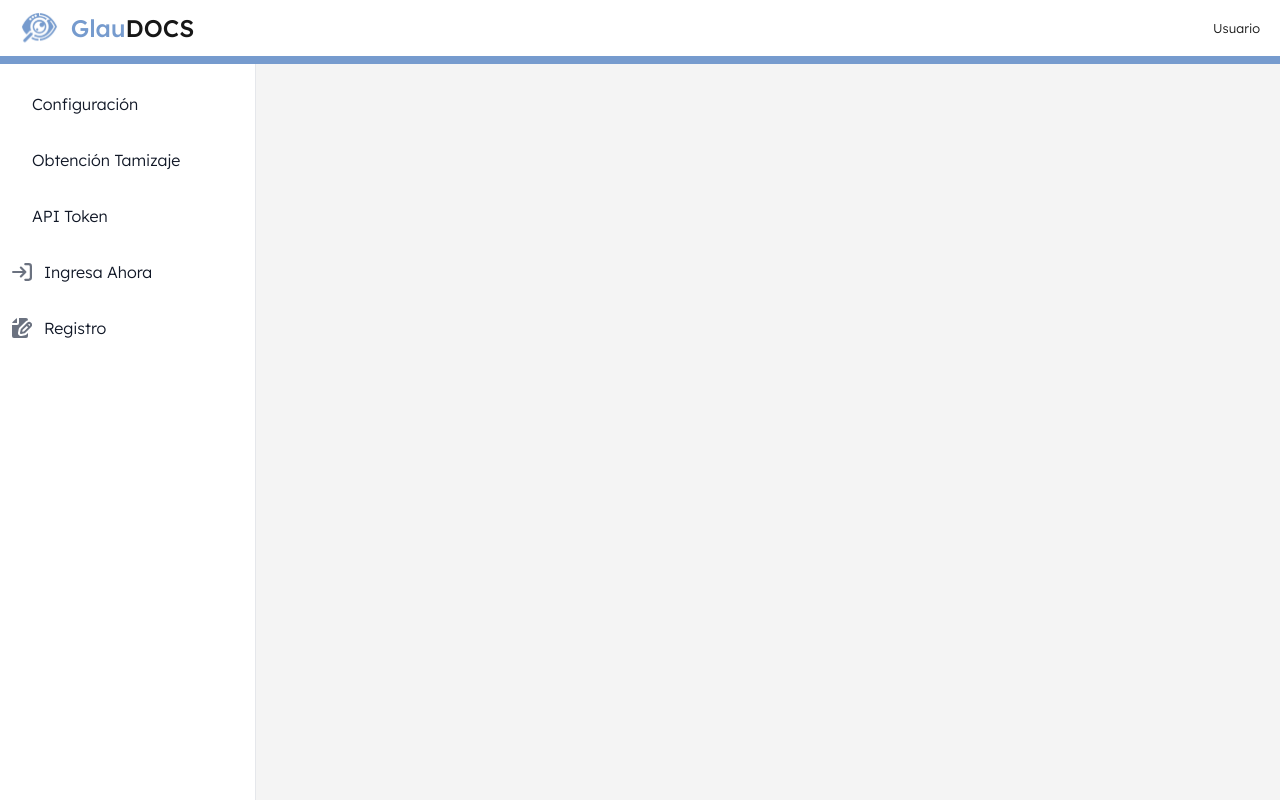
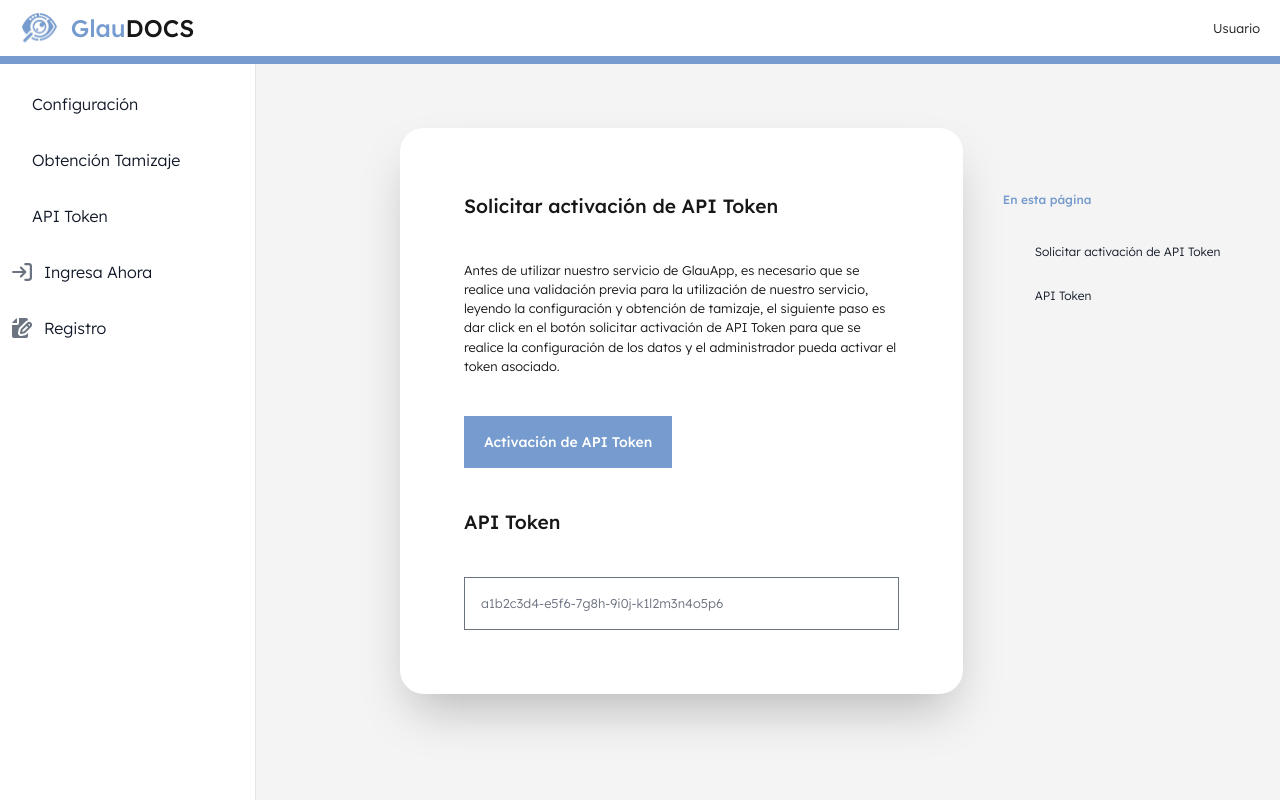
Before and after one commit to Proyecto-de-grado-GlaucomApp/glau-docs, a Next.js app: page /token in a window 1280 px wide. Built offline with nearby package versions, Linux system fonts and the light colour scheme.

Commit message:
ADD: Description

```diff
--- a/package.json
+++ b/package.json
@@ -13,7 +13,8 @@
     "flowbite-react": "^0.10.2",
     "next": "15.0.2",
     "react": "19.0.0-rc-02c0e824-20241028",
-    "react-dom": "19.0.0-rc-02c0e824-20241028"
+    "react-dom": "19.0.0-rc-02c0e824-20241028",
+    "yup": "^1.4.0"
   },
   "devDependencies": {
     "@types/node": "^20",
--- a/src/app/token/components/tokenContent.tsx
+++ b/src/app/token/components/tokenContent.tsx
@@ -6,8 +6,20 @@
     <div className="lg:p-4 lg:ml-96 grid grid-cols-1 lg:grid-cols-6 gap-10 bg-white lg:bg-inherit">
 
         <div className="lg:mt-28 lg:mb-20 col-span-4 p-10 lg:p-16 lg:border-gray-200 lg:rounded-3xl lg:shadow-2xl bg-white dark:border-gray-700 lg:mt-16 mt-16">
-            <h1 className="pb-10">GlauApp referencia documentación de API</h1>
+            <h1 className="pb-10">Solicitar activación de API Token</h1>
+            <p>Antes de utilizar nuestro servicio de GlauApp, es necesario que se realice una validación previa para la utilización de nuestro servicio, leyendo la configuración y obtención de tamizaje, el siguiente paso es dar click en el botón solicitar activación de API Token para que se realice la configuración de los datos y el administrador pueda activar el token asociado.</p>
+            <button
+                type="submit"
+                style={{ backgroundColor: '#769BCE' }}
+                className="mt-10 text-white bg-primary-600 hover:bg-primary-700 focus:ring-4 focus:outline-none focus:ring-primary-300 font-medium text-sm px-5 py-4 text-center"
+            >
+                Activación de API Token
+            </button>
 
+            <h1 className="pb-10 pt-10">API Token</h1>
+            <p className="text-gray-500 bg-white border border-gray-500 p-4">
+                a1b2c3d4-e5f6-7g8h-9i0j-k1l2m3n4o5p6
+            </p>
         </div>
 
         <div className="col-span-2 hidden lg:block lg:mt-20">
@@ -15,17 +27,12 @@
             <ul className="space-y-1 font-light">
                 <li>
                     <a href="" className="text-xs flex items-center p-3 text-gray-900 group hover:bg-[rgba(118,155,206,0.2)] hover:border-l-4 hover:border-[#769BCE] group">
-                        <span className="ms-5 ">Acerca de la aplicación</span>
+                        <span className="ms-5 ">Solicitar activación de API Token</span>
                     </a>
                 </li>
                 <li>
                     <a href="" className="text-xs flex items-center p-3 text-gray-900 group hover:bg-[rgba(118,155,206,0.2)] hover:border-l-4 hover:border-[#769BCE] group">
-                        <span className="flex-1 ms-5 whitespace-nowrap">Configuración Inicial</span>
-                    </a>
-                </li>
-                <li>
-                    <a href="" className="text-xs flex items-center p-3 text-gray-900 group hover:bg-[rgba(118,155,206,0.2)] hover:border-l-4 hover:border-[#769BCE] group">
-                        <span className="flex-1 ms-5 whitespace-nowrap">Desarrolladores del módulo</span>
+                        <span className="flex-1 ms-5 whitespace-nowrap">API Token</span>
                     </a>
                 </li>
             </ul>
--- a/src/app/token/page.tsx
+++ b/src/app/token/page.tsx
@@ -1,9 +1,10 @@
 import Navbar from "@/components/navbar";
 import { FC } from "react";
+import TokenContent from "./components/tokenContent";
 
 const TokenPage: FC = () => {
   return (
-      <Navbar />
+      <><Navbar /><TokenContent /></>
 
   );
 };
```
Also changed, not shown: src/service/authService.ts (added, +48 -0 lines), src/user/contracts.ts (added, +36 -0 lines), src/user/entities.ts (added, +26 -0 lines), 1 other file (tests, documents, lock files or other folders).
